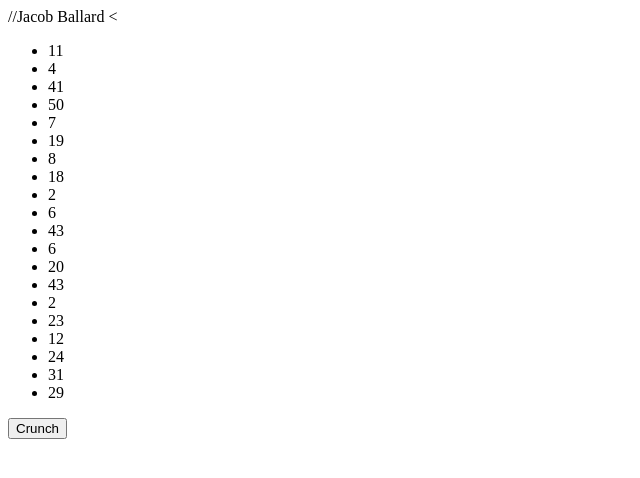
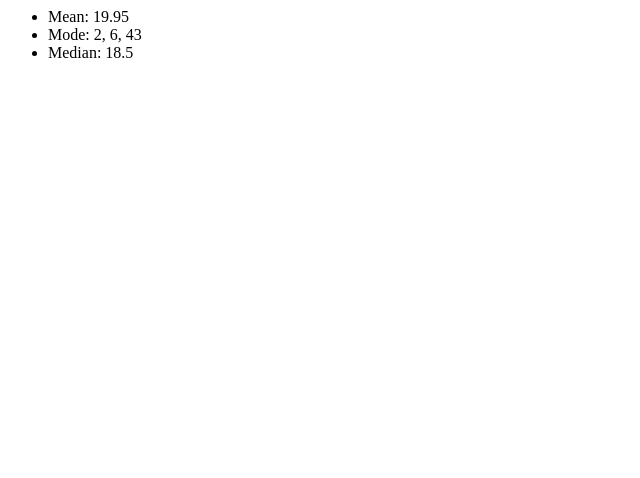
Before and after one commit to jacobballard/CSC265, a plain HTML site: page Number-Crunch/index.html in a window 1280 px wide. Shown: the whole page, without its empty margins (0-640 px from the left). Drawn offline with Linux system fonts and the light colour scheme.

Commit message:
Update index.html

```diff
--- a/Number-Crunch/index.html
+++ b/Number-Crunch/index.html
@@ -1,35 +1,11 @@
-//Jacob Ballard
-<<!DOCTYPE html>
-<html lang="en" dir="ltr">
-  <head>
-    <meta charset="utf-8">
-    <title>Number Cruncher</title>
-  </head>
-  <body>
-    <ul>
-      <li>11</li>
-      <li>4</li>
-      <li>41</li>
-      <li>50</li>
-      <li>7</li>
-      <li>19</li>
-      <li>8</li>
-      <li>18</li>
-      <li>2</li>
-      <li>6</li>
-      <li>43</li>
-      <li>6</li>
-      <li>20</li>
-      <li>43</li>
-      <li>2</li>
-      <li>23</li>
-      <li>12</li>
-      <li>24</li>
-      <li>31</li>
-      <li>29</li>
-    </ul>
-    <button onclick="crunch()">Crunch</button>
-  </body>
+<html>
+<body>
+<ul>
+<li>Mean: 19.95</li>
+<li>Mode: 2, 6, 43</li>
+<li>Median: 18.5</li>
+</ul>
+</body>
 </html>
 
 
```
